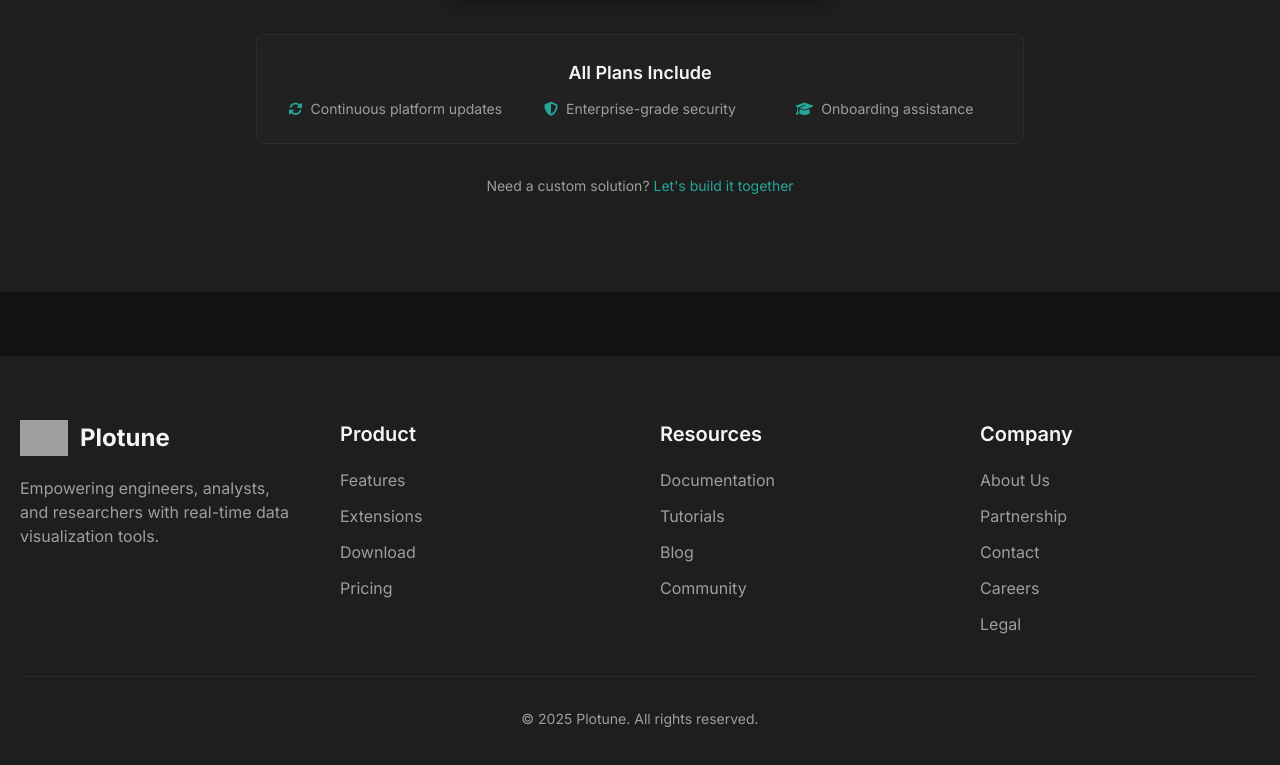
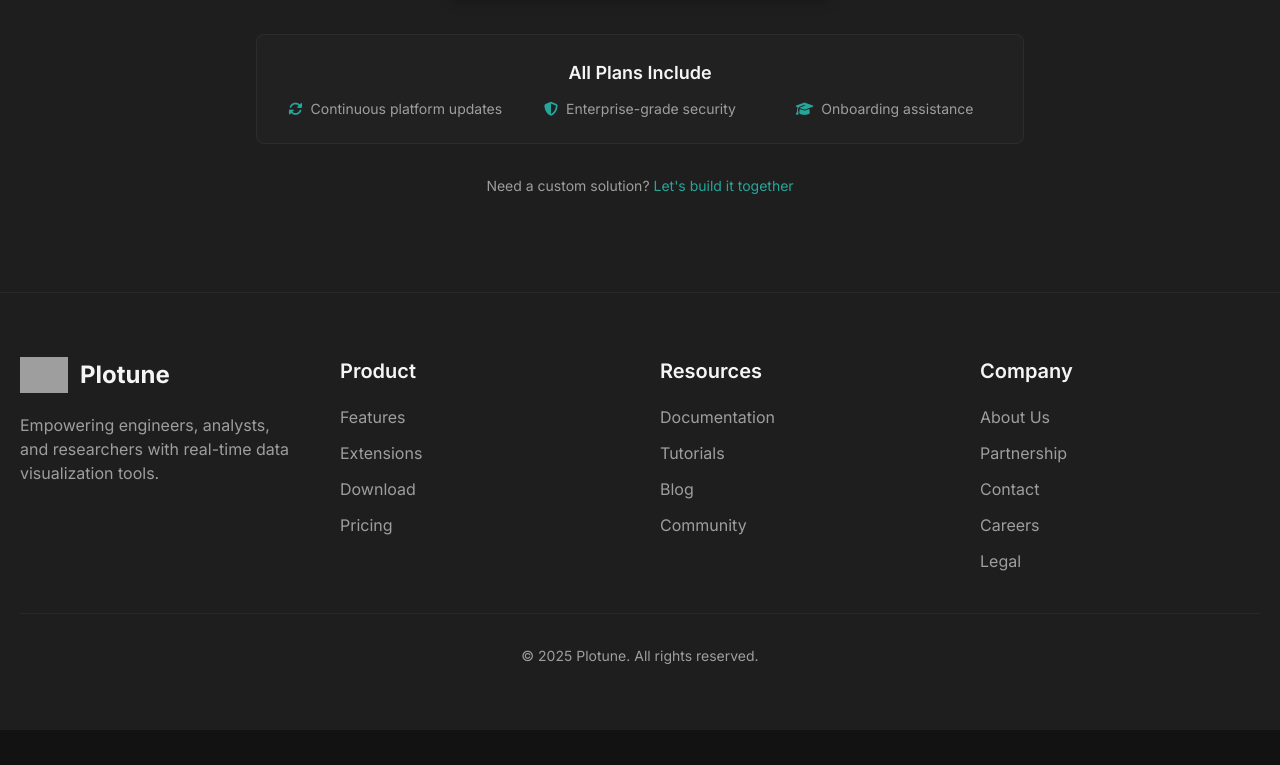
Before and after one commit to baksi-org/plotune-web, a React (Create React App) app: page /register in a window 1280 px wide. Shown: the part 3016-3781 px from the top of the page. After the commit the page ends 3746 px from the top, so only its background shows below. Built offline with nearby package versions, Linux system fonts and the light colour scheme; grey boxes are pictures that could not be loaded.

Commit message:
Update design

```diff
--- a/src/components/AboutHero.jsx
+++ b/src/components/AboutHero.jsx
@@ -24,7 +24,7 @@ const AboutHero = () => {
 
           <div className="pt-4 flex gap-4">
             <a
-              href="#/contact"
+              href="#/partners"
               className="inline-flex items-center px-6 py-3 bg-primary text-white rounded-full hover:bg-primary-dark hover:-translate-y-1 hover:shadow-lg transition-all duration-300 font-semibold"
             >
               Partner With Us
--- a/src/components/Footer.jsx
+++ b/src/components/Footer.jsx
@@ -4,7 +4,7 @@ import logo from '../assets/logo.png';
 
 const Footer = () => {
   return (
-    <footer className="bg-dark-surface py-16 mt-16">
+    <footer className="bg-dark-surface py-16 border-t border-white/5">
       <div className="container mx-auto px-5">
         <div className="grid grid-cols-1 md:grid-cols-4 gap-10 mb-10">
           <div>
```
